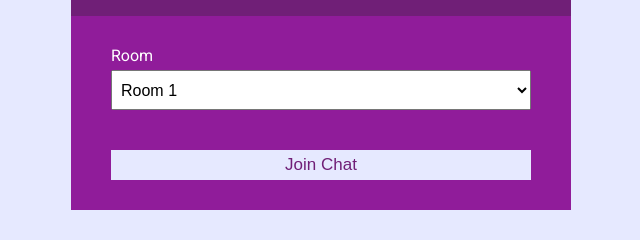
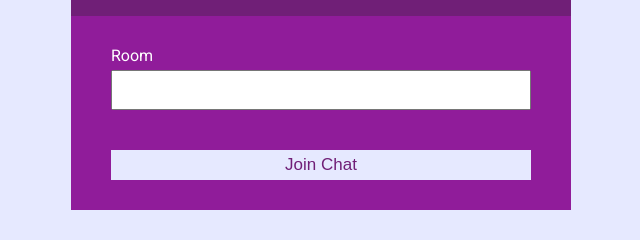
Before and after one commit to Cesgilher/spark-LiveChat, a website: page public/index.ejs in a window 1280 px wide. Shown: the part 157-397 px from the top of the page, 319-959 px from the left. Drawn offline with nearby package versions, Linux system fonts and the light colour scheme; files that its build step writes are made by us from their sources.

Commit message:
Casi pero no

```diff
--- a/public/index.ejs
+++ b/public/index.ejs
@@ -18,10 +18,7 @@
 					<div class="form-control">
 						<input type="hidden" name="username" value="<%= username %>" />
 						<label for="room">Room</label>
-						<select name="room" id="room">
-							<option value="Room1">Room 1</option>
-							<option value="Room2">Room2</option>
-						</select>
+						<input type="text" name="room" id="room">
 					</div>
 					<button type="submit" class="btn">Join Chat</button>
 				</form>
```
Also changed, not shown: server.js (indentation only).
